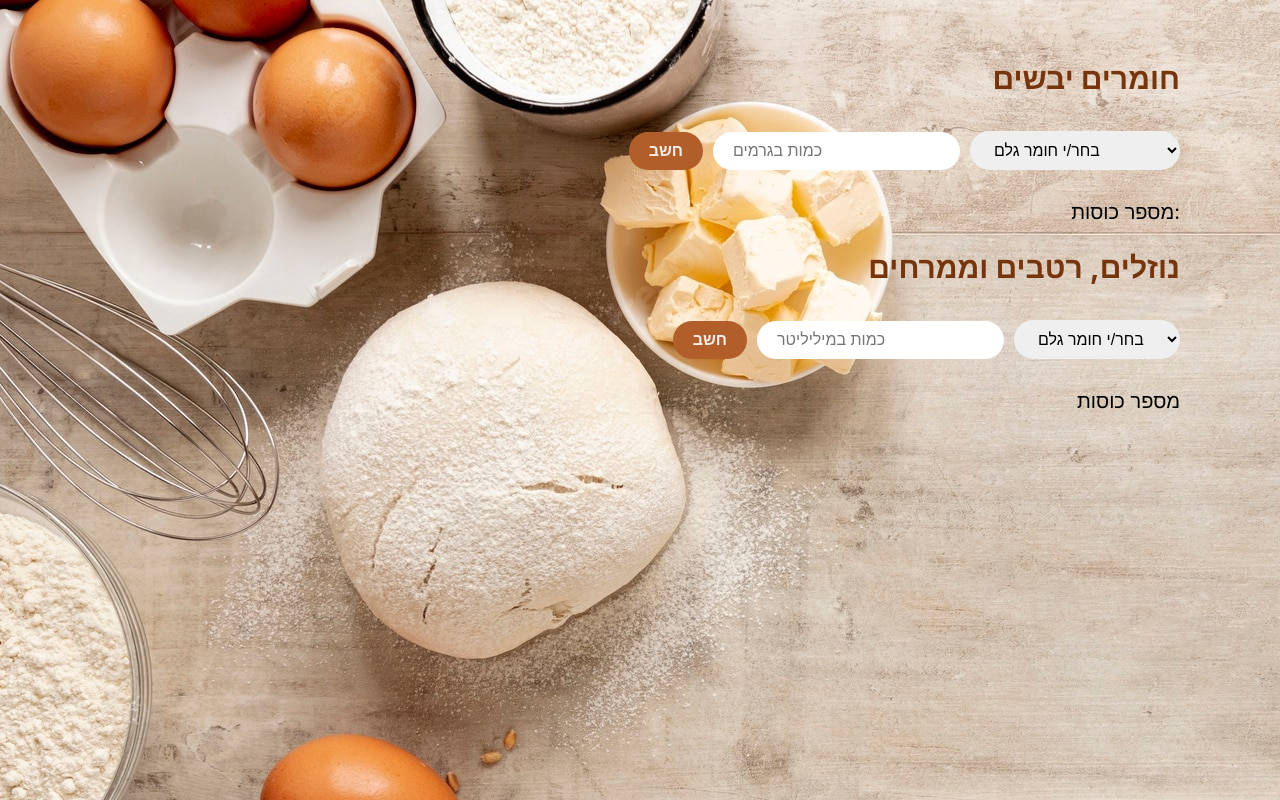
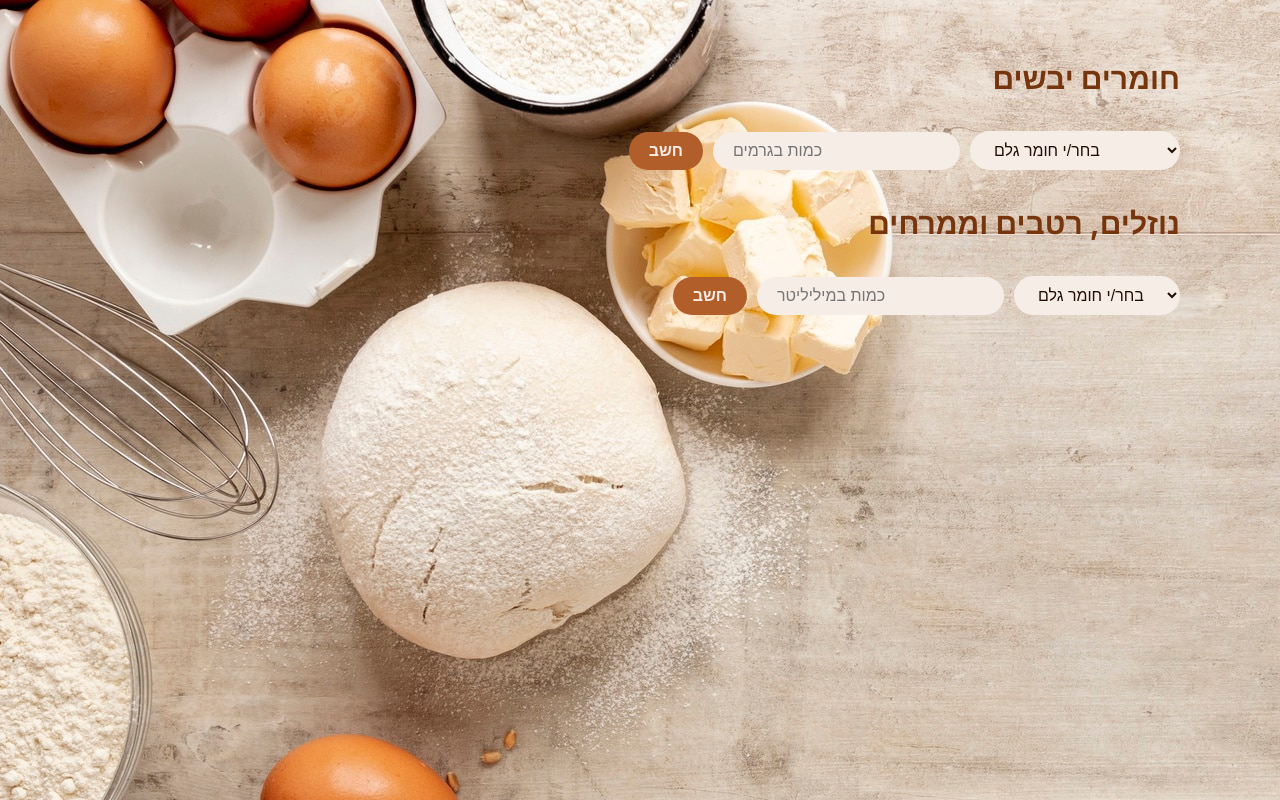
Before and after one commit to dvoritK/baking-calculator, a React (Create React App) app: page / in a window 1280 px wide. Built offline with nearby package versions, Linux system fonts and the light colour scheme.

Commit message:
Added Usestate for the calculation p

```diff
--- a/src/components/DryIngredients.css
+++ b/src/components/DryIngredients.css
@@ -13,4 +13,6 @@
   border-radius: 3rem;
   border: none;
   font-size: 1.6rem;
+  background-color: #f6ede7;
+  color: #220f04;
 }
--- a/src/components/DryIngredients.jsx
+++ b/src/components/DryIngredients.jsx
@@ -5,10 +5,11 @@ import "./DryIngredients.css";
 function DryIngredients() {
   let [inputValue, setInputValue] = useState("");
   let [cupConvertion, setCupConvertion] = useState("");
+  let [calculation, setCalculation] = useState(false);
   let ingredients = $("#dryIngredient").val();
 
   function handleChange(event) {
-    const amount = event.target.value;
+    let amount = event.target.value;
     setInputValue(amount);
   }
 
@@ -46,8 +47,9 @@ function DryIngredients() {
   function handleClick(event) {
     event.preventDefault();
     convertGramsToCup();
+    setCalculation(true);
     setInputValue("");
-    // ingredients = "chooseIngredient";
+    ingredients = "chooseIngredient";
   }
   return (
     <div className="DryIngredients">
@@ -79,9 +81,13 @@ function DryIngredients() {
           <option value="almonds">שקדים / אגוזים טחונים</option>
         </select>
       </form>
-      <p>
-        <span>מספר כוסות:</span> <span>{cupConvertion}</span>
-      </p>
+      {calculation ? (
+        <p>
+          <span>מספר כוסות:</span> <span>{cupConvertion}</span>
+        </p>
+      ) : (
+        <p></p>
+      )}
     </div>
   );
 }
--- a/src/components/FluidIngredients.jsx
+++ b/src/components/FluidIngredients.jsx
@@ -5,6 +5,7 @@ import "./FluidIngredients.css";
 function Fluidingredients() {
   let [wetIngredient, setWetIngredient] = useState("");
   let [inputValue, setInputValue] = useState("");
+  let [calculation, setCalculation] = useState(false);
   let ingredients = $("#wetIngredient").val();
 
   function handleChange(event) {
@@ -47,6 +48,7 @@ function Fluidingredients() {
   function handleSubmit(event) {
     event.preventDefault();
     convertMillToCup();
+    setCalculation(true);
   }
   return (
     <div className="FluidIngredients">
@@ -75,9 +77,13 @@ function Fluidingredients() {
           <option value="nutella">נוטלה</option>
         </select>
       </form>
-      <p>
-        <span>מספר כוסות</span> <span>{wetIngredient}</span>
-      </p>
+      {calculation ? (
+        <p>
+          <span>מספר כוסות:</span> <span>{wetIngredient}</span>
+        </p>
+      ) : (
+        <p></p>
+      )}
     </div>
   );
 }
```
Also changed, not shown: baking-calculator-app/src/index.js (added).
